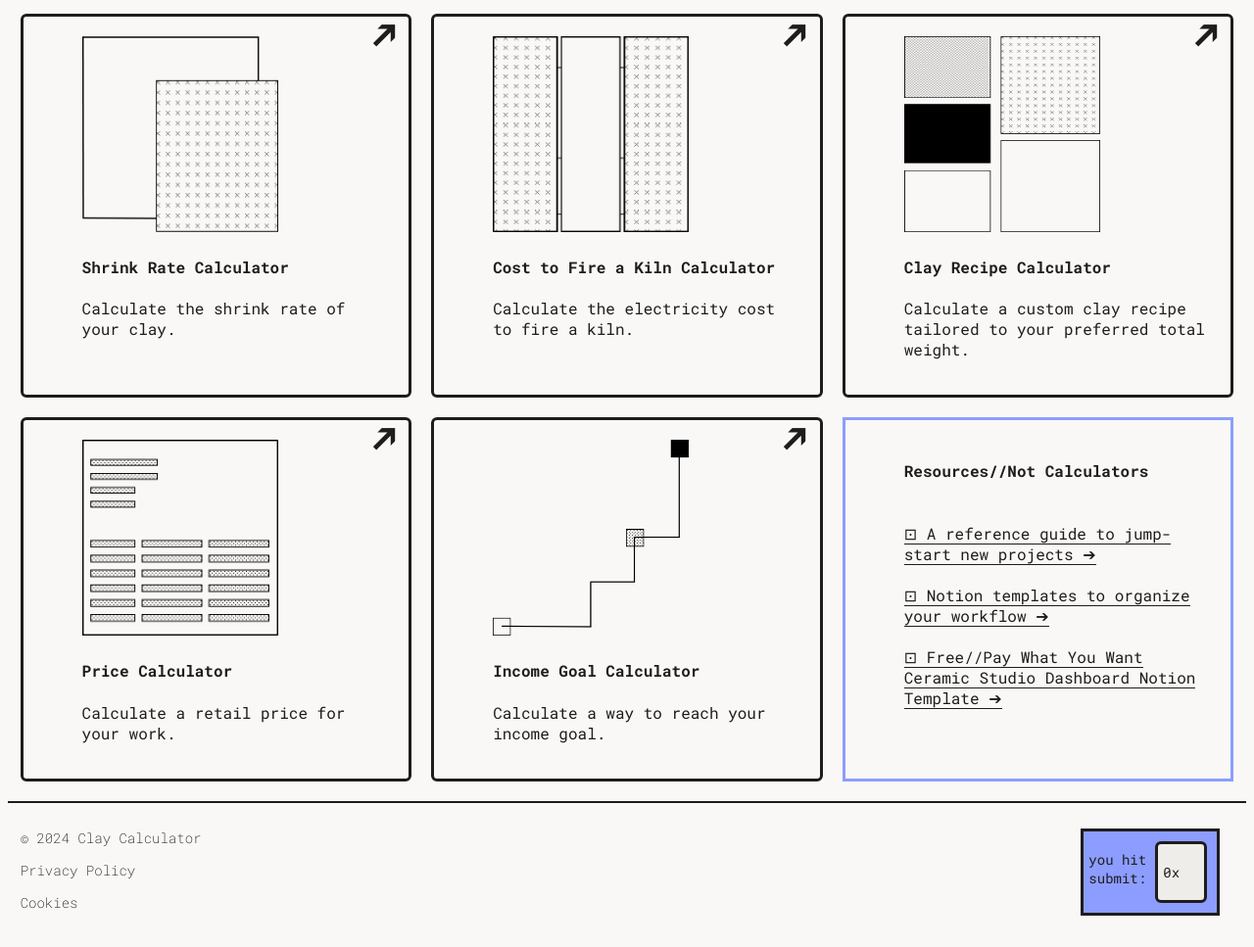
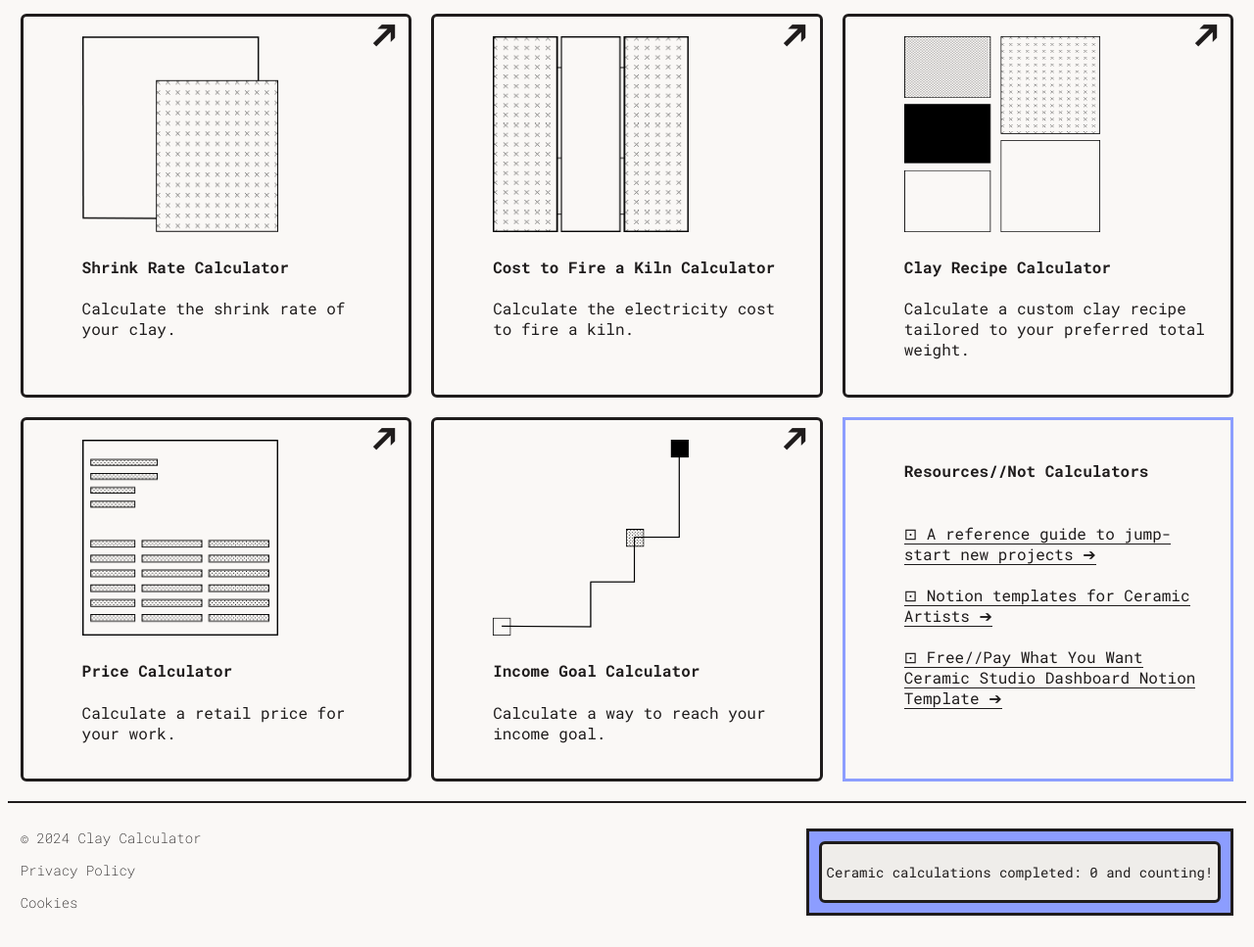
Before and after one commit to Haleynoelle/clay-calculator-project, a plain HTML site: page index.html in a window 1280 px wide. Shown: the part 1079-2046 px from the top of the page at 98% size. Drawn offline with nearby package versions, Linux system fonts and the light colour scheme; a script that the page names is missing.

Commit message:
copy; local storage click count

```diff
--- a/index.html
+++ b/index.html
@@ -254,12 +254,13 @@
                 <a href="babyFaceCeramics.html">&#8865; Baby Face Ceramic Shop &#10132;</a>
                 <br>-->
                 <br>
-                <a href="https://affiliate.notion.so/clayhouse">&#8865; Notion templates to organize your workflow &#10132;</a>
+                <a href="https://affiliate.notion.so/clayhouse">&#8865; Notion templates for Ceramic Artists &#10132;</a>
                 <br>
                 <br>
                 <a href="https://clayhouse.lemonsqueezy.com/buy/68370133-5d18-4344-b2ad-2f45ed6ef8dc?embed=1" class="lemonsqueezy-button">&#8865; Free//Pay What You Want Ceramic Studio Dashboard Notion Template &#10132;</a><script src="https://assets.lemonsqueezy.com/lemon.js" defer></script>
-
-                <!--<a>&#8865;<div id="comingSoonCard">Notion templates to streamline your work. For pros & hobby ceramicists.</div> <!--&#10132;--></a>
+                <!--<br>
+                <br>
+                <a href="https://clayhouse.lemonsqueezy.com/buy/abf86c05-06c1-438c-a7c6-3e45513cfe53?embed=1" class="lemonsqueezy-button">&#8865; Artist Event Planner Notion Template &#10132;</a><script src="https://assets.lemonsqueezy.com/lemon.js" defer></script>-->
             </div>
         </article>
         <!--
@@ -299,38 +300,10 @@
         </div>
       <div class="click-container">
         <div class="responsive" id="clickCountContainer">
-            <div id="clickCountSection1">
-                <p>you hit submit:</p>
-            </div>
-            <div id="clickCountSection2">
+            <div class="responsive" id="clickCountSection2">
                 <p id="clickCountDisplay"></p>
             </div>
         </div>
-        <!--<button id="homeShareButton" class="view-modal">share clay calculator</button>
-        <div class="popup">
-           <div class="close"><i class="uil uil-times"></i></div>
-           <div class="content">
-               <p>Share Clay Calculator via:</p>
-               <ul class="icons">
-                <a href="https://www.facebook.com/sharer/sharer.php?u=https://claycalculators.com" target="_blank"><i class="fab fa-facebook-f"></i></a>
-                <a href="fb-messenger://share/?link=https://claycalculators.com" target="_blank"><i class="fab fa-facebook-messenger"></i></a>
-                <a href="https://twitter.com/intent/tweet?url=https://claycalculators.com&text=Check%20this%20out!" target="_blank">
-                    <svg xmlns="http://www.w3.org/2000/svg" enable-background="new 0 0 1668.56 1221.19" viewBox="0 0 1668.56 1221.19" id="twitter-x" width="24" height="24">
-                        <path d="M283.94,167.31l386.39,516.64L281.5,1104h87.51l340.42-367.76L984.48,1104h297.8L874.15,558.3l361.92-390.99
-                            h-87.51l-313.51,338.7l-253.31-338.7H283.94z M412.63,231.77h136.81l604.13,807.76h-136.81L412.63,231.77z" transform="translate(52.39 -25.059)"></path>
-                    </svg>
-                </a>
-                <a href="https://api.whatsapp.com/send?text=Check%20this%20out!%20https://claycalculators.com" target="_blank"><i class="fab fa-whatsapp"></i></a>
-               </ul>
-               <p>Or copy link:</p>
-               <div class="field">
-                   <i class="url-icon uil uil-link"></i>
-                   <input type="text" readonly value="https://www.claycalculators.com/">
-                   <button>Copy</button>
-               </div>
-           </div>
-       </div>-->
-
     </div>
     </footer>
 
--- a/script.js
+++ b/script.js
@@ -801,7 +801,7 @@ function attachButtonClickListeners() {
 document.addEventListener('DOMContentLoaded', () => {
     let clickCount = localStorage.getItem('submitClickCount') || 0;
     document.getElementById('clickCountDisplay').textContent =
-        `${clickCount}x`;
+        `Ceramic calculations completed: ${clickCount} and counting!`;
 
     // Attach event listeners to the buttons
     attachButtonClickListeners();
--- a/style.css
+++ b/style.css
@@ -194,11 +194,11 @@ body {
 }
 #clickCountContainer {
     display: grid;
-    grid-template-columns: .5fr .5fr;
+    grid-template-columns: 1fr;
     grid-template-rows: 1fr;
     border: solid #1f1c1c;
+    margin-top: 14px;
     padding: 5px;
-    margin: 14px;
     height: fit-content;
     width: fit-content;
     font-size: 14px;
@@ -209,15 +209,7 @@ body {
 #clickContainer {
     justify-self: end;
 }
-#clickCountSection1 {
-    grid-column-start: 1;
-    grid-column-end: 2;
-    font-weight: bolder;
-    background: #8c9dff;
-
-}
 #clickCountSection2 {
-    grid-column-start: 2;
     border: solid #1f1c1c;
     border-radius: 6px;
     padding: 5px;
```
